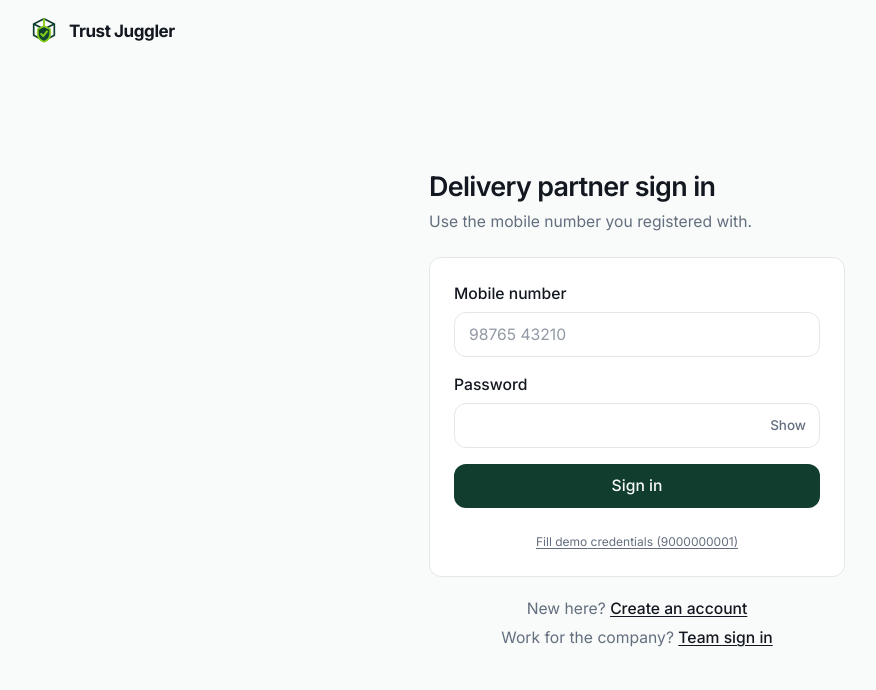
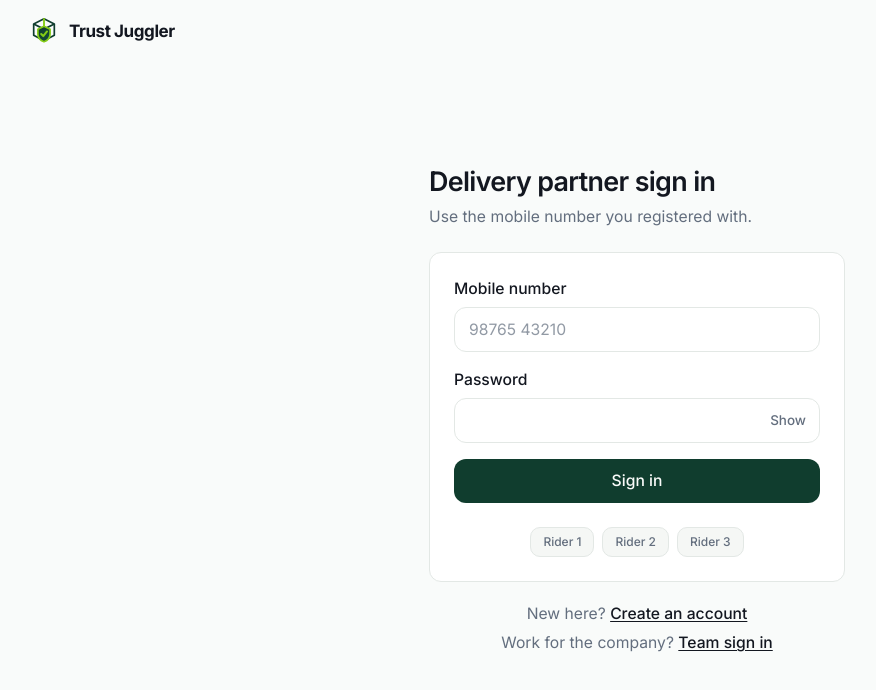
Before and after one commit to dev-1067/HackForge, a React (Vite) app: page /rider/login in a window 1280 px wide. Shown: the top 690 px of the page, without its empty margins (3-879 px from the left). Built offline with nearby package versions, Linux system fonts and the light colour scheme; no server answers.

Commit message:
feat(auth): add 1-click demo switcher buttons for riders

```diff
--- a/src/pages/auth/RiderLogin.tsx
+++ b/src/pages/auth/RiderLogin.tsx
@@ -40,19 +40,27 @@ export const RiderLogin: React.FC = () => {
         <Field label="Password" type="password" autoComplete="current-password" value={password}
           onChange={(v) => { setPassword(v); clearError('password') }} error={errors.password} />
         <Button type="submit" loading={busy} className="w-full">{busy ? 'Signing in' : 'Sign in'}</Button>
-        <div className="pt-1 text-center">
+        <div className="pt-2 text-center">
+          <div className="flex items-center justify-center gap-2">
+            {[1, 2, 3].map((num) => {
+              const p = `900000${String(num).padStart(4, '0')}`
+              return (
                 <button
+                  key={num}
                   type="button"
                   onClick={() => {
-              setPhone('9000000001')
+                    setPhone(p)
                     setPassword('demo-pass-123')
                     clearError('phone')
                     clearError('password')
                   }}
-            className="text-xs text-muted-foreground hover:text-foreground underline underline-offset-2 transition-colors"
+                  className="rounded-md border border-border bg-secondary/60 px-3 py-1.5 text-xs font-medium text-muted-foreground hover:bg-secondary hover:text-foreground transition-colors"
                 >
-            Fill demo credentials (9000000001)
+                  Rider {num}
                 </button>
+              )
+            })}
+          </div>
         </div>
       </form>
     </AuthShell>
```
Lines whose indentation alone changed are shown as unchanged.
